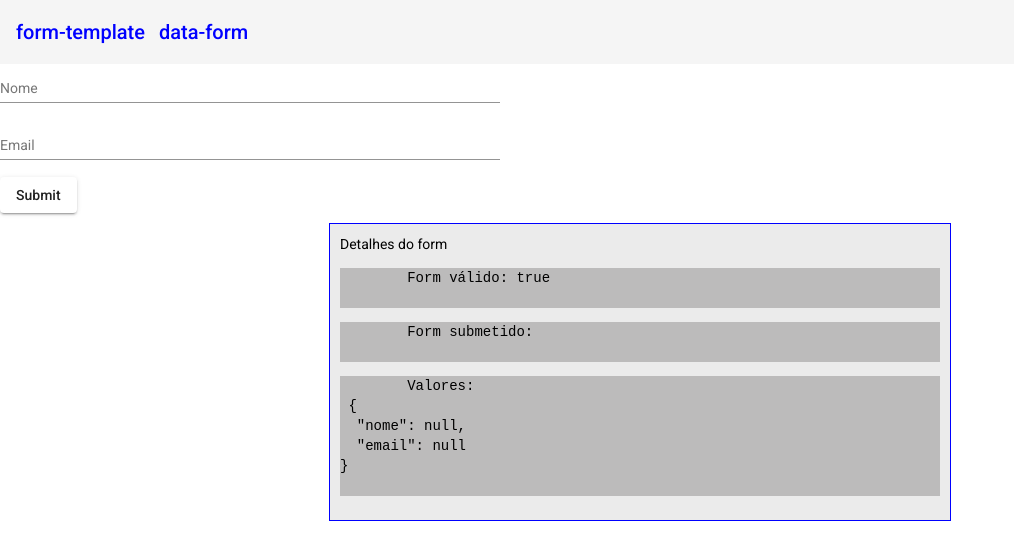
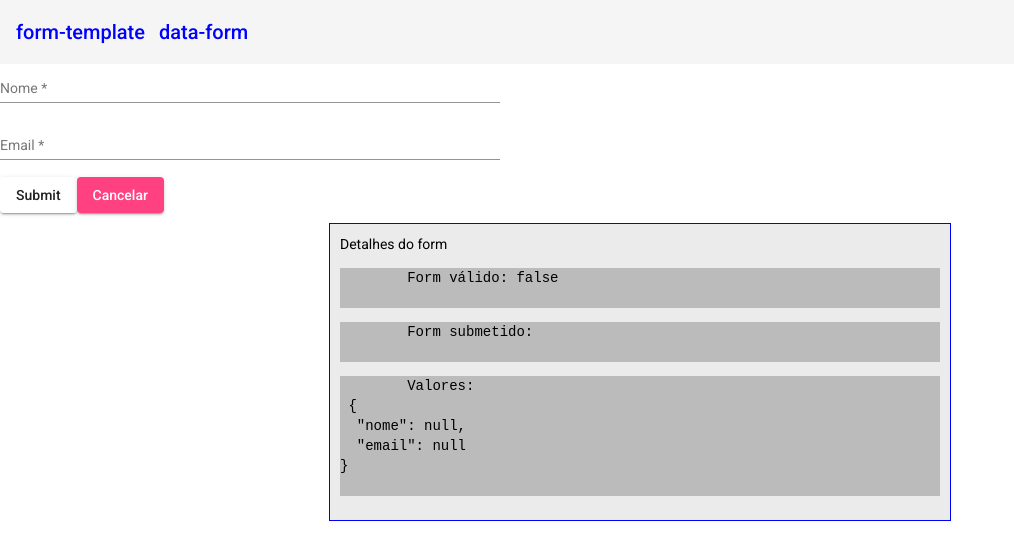
Before and after one commit to Anderlan-Nunes/angular3, an Angular app in the folder forms/: page /dataForm in a window 1280 px wide. Shown: the top 560 px of the page, without its empty margins (0-1014 px from the left). Built offline with nearby package versions, Linux system fonts and the light colour scheme.

Commit message:
Formulários reativos: Aplicando validação nos campos

```diff
--- a/forms/src/app/forms/data-form/data-form.component.html
+++ b/forms/src/app/forms/data-form/data-form.component.html
@@ -1,4 +1,4 @@
-<form class="example-form" [formGroup]="formulario" (ngSubmit)="onSubmit(formulario)">
+<form class="example-form" [formGroup]="formulario" (ngSubmit)="onSubmit(formulario)" autocomplete="off">
     <div>
         <mat-form-field class="example-full-width">
           <mat-label>Nome</mat-label>
@@ -14,7 +14,11 @@
     </div>
 
     <div class="example-button-row">
-        <button mat-raised-button>Submit</button>
+        <button type="submit" mat-raised-button>Submit</button>
+    </div>
+    <div class="example-button-row">
+        <button type="button" mat-raised-button color="accent" (click)="resetar()"
+        >Cancelar</button>
     </div>
 
   </form>
--- a/forms/src/app/forms/data-form/data-form.component.ts
+++ b/forms/src/app/forms/data-form/data-form.component.ts
@@ -1,6 +1,6 @@
 import { HttpClient } from '@angular/common/http';
 import { Component, OnInit } from '@angular/core';
-import { FormBuilder, FormGroup } from '@angular/forms';
+import { FormBuilder, FormGroup, Validators } from '@angular/forms';
 import { map } from 'rxjs';
 
 @Component({
@@ -20,8 +20,9 @@ export class DataFormComponent implements OnInit {
 
   ngOnInit(): void {
     this.formulario= this.formBuilder.group({
-      nome: [null],
-      email: [null]
+      nome: [null, Validators.required],
+      //email passa mais de um validção por isso usamos array
+      email: [null, [Validators.required, Validators.email]]
     })
   }
 
@@ -31,10 +32,19 @@ export class DataFormComponent implements OnInit {
 
     this.http.post('https://httpbin.org/post', JSON.stringify(this.formulario.value))
     .pipe(map((res: any) => res))
-    .subscribe((dados: any) => console.log(dados));
+    .subscribe({
+      next: (dados) => console.log(dados),
+      error: (e)=> console.error(e),
+      complete: () => this.resetar(),
+
+    })
+
   }
 
 
+  resetar(){
+    this.formulario.reset();
+  }
 
 }
 
@@ -43,4 +53,21 @@ export class DataFormComponent implements OnInit {
     //   nome: new FormControl(null),
     //   email: new FormControl(null)
     // })
- */
+
+ * reset()
+    não colocar o reset antes do post .reset só depois q vim a mensagem de sucesso do post.
+    logo que o response(console.log(dados)) ter a saída no console que o formulário vai ser
+    limpo
+    */
+
+      /**
+   * this.http.post('https://httpbin.org/post', JSON.stringify(this.formulario.value))
+    .pipe(map((res: any) => res))
+    .subscribe((dados: any) => {
+      console.log(dados);
+      //reserta o form
+      this.resetar();
+    },
+    (error:any) => alert('erro')
+    )
+   */
```
